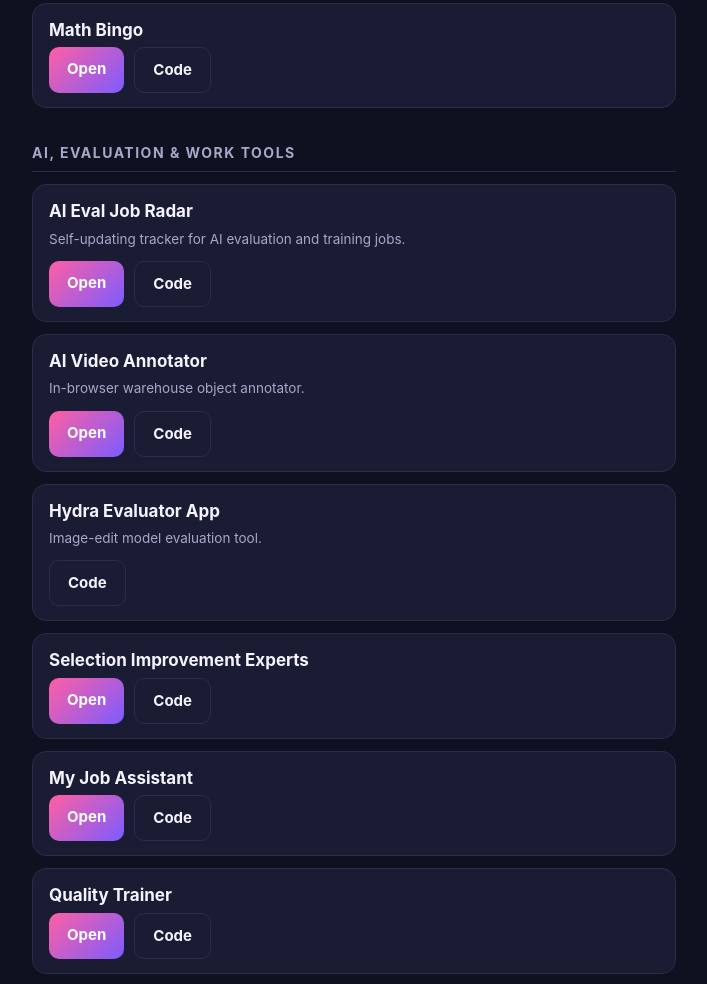
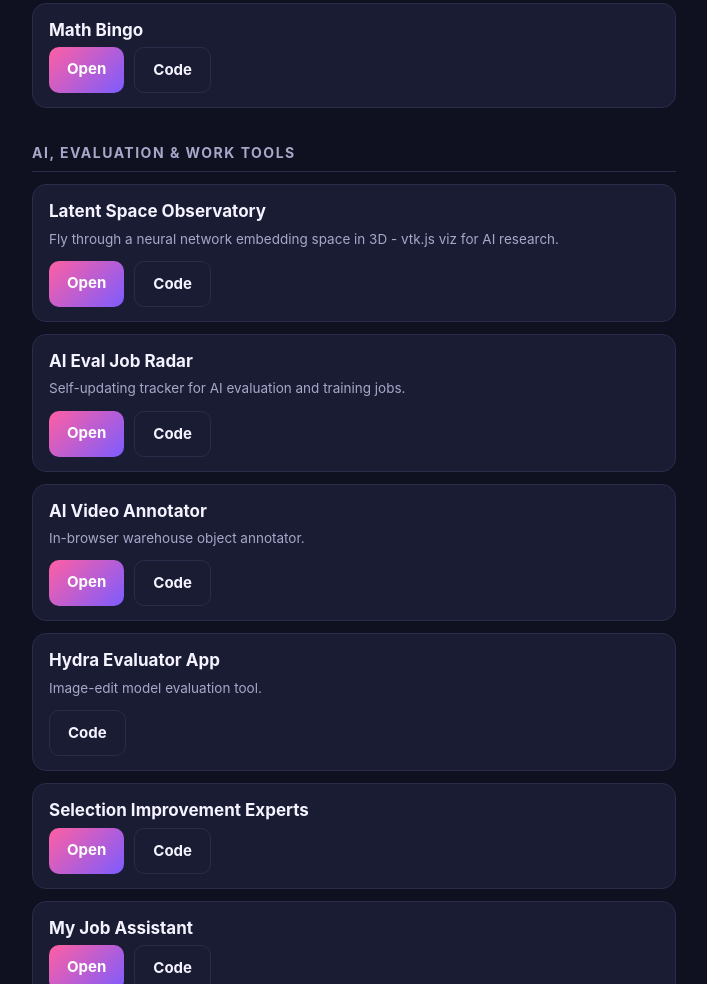
Before and after one commit to DaCameraGirl/links, a website: page index.html in a window 1280 px wide. Shown: the part 2361-3345 px from the top of the page, without its empty margins (286-993 px from the left). Drawn offline with Linux system fonts and the light colour scheme.

Commit message:
feat(hub): list Latent Space Observatory on hub page

```diff
--- a/index.html
+++ b/index.html
@@ -67,6 +67,7 @@
   <div class="item"><p class="name">Math Bingo</p><div class="btns"><a class="btn play" href="https://dacameragirl.github.io/math-bingo/">Open</a><a class="btn code" href="https://github.com/DaCameraGirl/math-bingo">Code</a></div></div>
 
   <h2>AI, Evaluation &amp; Work Tools</h2>
+  <div class="item"><p class="name">Latent Space Observatory</p><p class="desc">Fly through a neural network embedding space in 3D - vtk.js viz for AI research.</p><div class="btns"><a class="btn play" href="https://dacameragirl.github.io/latent-observatory/">Open</a><a class="btn code" href="https://github.com/DaCameraGirl/latent-observatory">Code</a></div></div>
   <div class="item"><p class="name">AI Eval Job Radar</p><p class="desc">Self-updating tracker for AI evaluation and training jobs.</p><div class="btns"><a class="btn play" href="https://dacameragirl.github.io/ai-eval-job-radar/">Open</a><a class="btn code" href="https://github.com/DaCameraGirl/ai-eval-job-radar">Code</a></div></div>
   <div class="item"><p class="name">AI Video Annotator</p><p class="desc">In-browser warehouse object annotator.</p><div class="btns"><a class="btn play" href="https://dacameragirl.github.io/AI-Video-Annotator/">Open</a><a class="btn code" href="https://github.com/DaCameraGirl/AI-Video-Annotator">Code</a></div></div>
   <div class="item"><p class="name">Hydra Evaluator App</p><p class="desc">Image-edit model evaluation tool.</p><div class="btns"><a class="btn code" href="https://github.com/DaCameraGirl/hydra-evaluator-app">Code</a></div></div>
```
